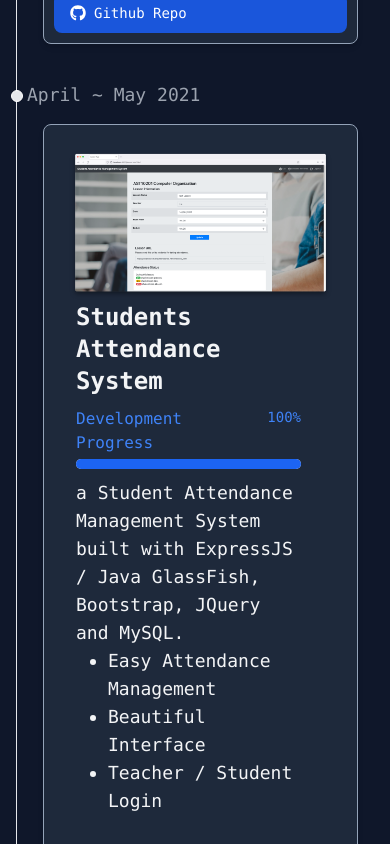
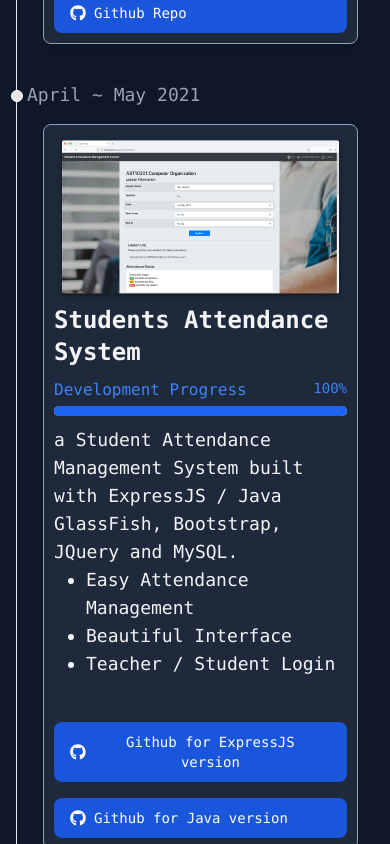
Before and after one commit to redfrogsss/redfrogss.dev, a React (Create React App) app: page / in a window 390 px wide. Shown: the part 1520-2364 px from the top of the page. Built offline with nearby package versions, Linux system fonts and the light colour scheme; no server answers.

Commit message:
Fix mobile's layout

```diff
--- a/src/components/AttendanceSystem.js
+++ b/src/components/AttendanceSystem.js
@@ -107,11 +107,11 @@ export default function AttendanceSystem() {
 
     return (
         <>
-            <div class="grid grid-cols-1 lg:grid-cols-2 p-6 bg-slate-800 rounded-lg border border-slate-400 shadow-md">
+            <div class="grid grid-cols-1 lg:grid-cols-2 p-2.5 md:p-6 bg-slate-800 rounded-lg border border-slate-400 shadow-md">
                 <div class="flex lg:hidden">
                     <img class="object-cover w-[100%]" src={SamsPic} alt="Screenshot of Student Attendance Management System"></img>
                 </div>
-                <div class="pl-2 px-8">
+                <div class="md:pl-2 px-0 md:px-8">
                     <h1 className="text-2xl font-bold font-mono">Students Attendance System</h1>
                     <div className="my-2.5">
                         <div class="flex justify-between mb-1">
```
